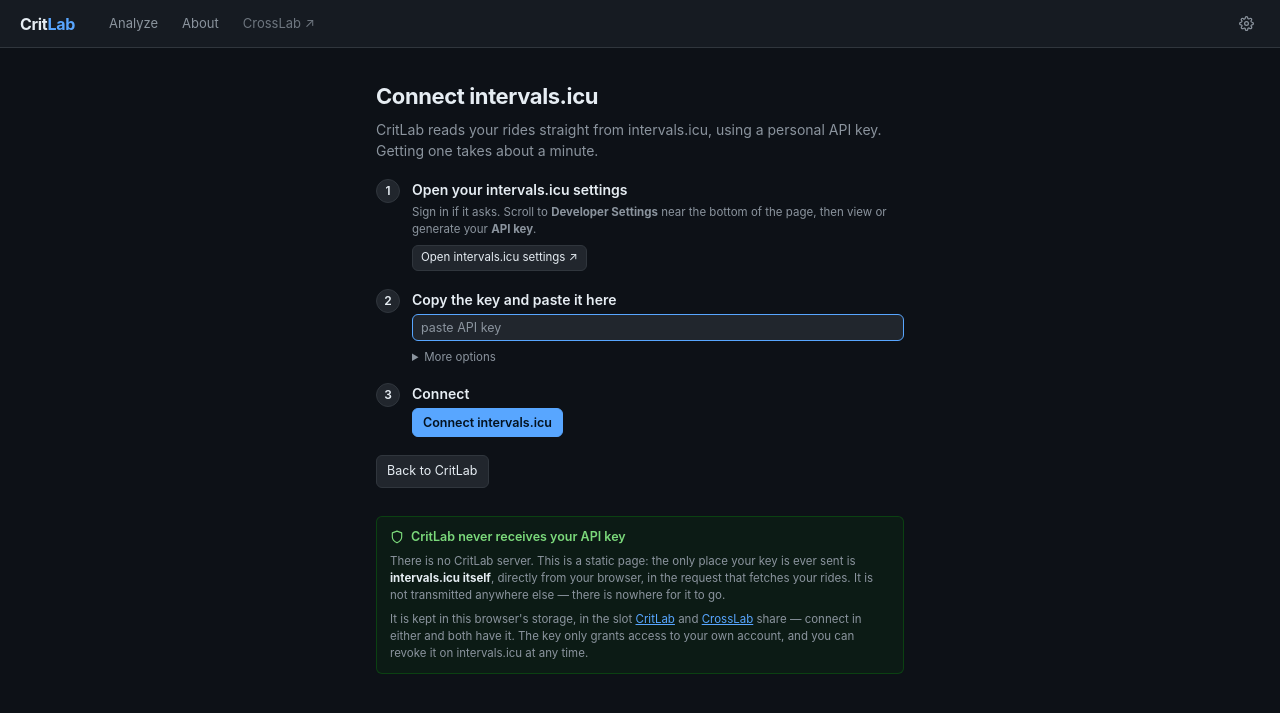
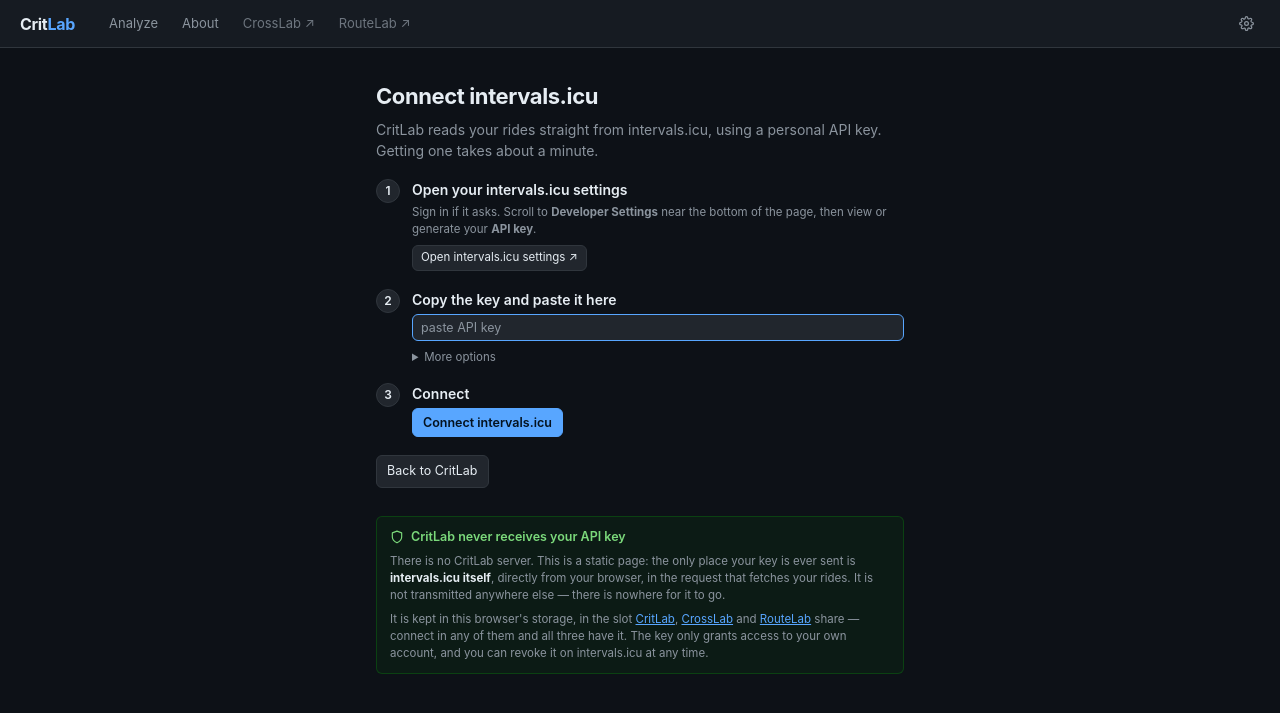
Before and after one commit to ngpaladi/CritLab, a Jekyll site: the page built from connect.html, in a window 1280 px wide. Shown: the top 713 px of the page. Built offline with Jekyll 4.4.1, drawn with Linux system fonts in a browser that asks for light colours.

Commit message:
Link RouteLab; connect page names all three tools
- RouteLab ↗ in the nav beside the other sibling, and in About
- On phones the sibling links are hidden (they no longer fit beside the
  title); About links them instead
- connect.html is byte-identical again across CritLab, CrossLab and
  RouteLab: the privacy note says the key slot is shared by all three

Co-Authored-By: Claude Opus 5.5 <noreply@anthropic.com>

```diff
--- a/_layouts/default.html
+++ b/_layouts/default.html
@@ -14,6 +14,7 @@
       <a href="{{ '/' | relative_url }}" {% if page.url == '/' %}class="active"{% endif %}>Analyze</a>
       <a href="{{ '/about.html' | relative_url }}" {% if page.url contains 'about' %}class="active"{% endif %}>About</a>
       <a href="https://www.noahpaladino.com/CrossLab/" class="sibling" title="The cyclocross version">CrossLab ↗</a>
+      <a href="https://www.noahpaladino.com/RouteLab/" class="sibling" title="Plan a route with eat, drink and power cues">RouteLab ↗</a>
     </nav>
     <div class="header-spacer"></div>
     <button id="settings-btn" class="settings-btn" aria-label="Settings">
--- a/about.html
+++ b/about.html
@@ -16,7 +16,11 @@ title: About
 <p>
   It runs entirely in your browser. There is no CritLab server, no account, and
   no upload. Races you load are stored in this browser's IndexedDB and go
-  nowhere else.
+  nowhere else. Its siblings are
+  <a href="https://www.noahpaladino.com/CrossLab/">CrossLab</a>, for cyclocross,
+  and <a href="https://www.noahpaladino.com/RouteLab/">RouteLab</a>, for planning a
+  route with eat, drink and power cues; all three share their settings and
+  intervals.icu key.
 </p>
 
 <h2>What it actually computes</h2>
--- a/assets/css/main.css
+++ b/assets/css/main.css
@@ -847,6 +847,11 @@ a.btn { text-decoration: none; display: inline-block; }
 .btn.icu-connect-cta { display: block; text-align: center; padding: 8px; margin-bottom: 6px; }
 
 .site-nav a.sibling { opacity: .75; }
+/* Two sibling links don't fit beside the title on a phone; About links them too. */
+@media (max-width: 600px) {
+  .site-header { gap: 10px; padding: 0 12px; }
+  .site-nav a.sibling { display: none; }
+}
 .privacy-callout a { color: var(--accent); }
 
 /* A small inline spinner for anything still on its way: a status note, a card
--- a/connect.html
+++ b/connect.html
@@ -81,9 +81,10 @@ title: Connect intervals.icu
     </p>
     <p>
       It is kept in this browser's storage, in the slot
-      <a href="https://www.noahpaladino.com/CritLab/">CritLab</a> and
-      <a href="https://www.noahpaladino.com/CrossLab/">CrossLab</a> share &mdash; connect
-      in either and both have it. The key only grants access to your own account, and
+      <a href="https://www.noahpaladino.com/CritLab/">CritLab</a>,
+      <a href="https://www.noahpaladino.com/CrossLab/">CrossLab</a> and
+      <a href="https://www.noahpaladino.com/RouteLab/">RouteLab</a> share &mdash; connect
+      in any of them and all three have it. The key only grants access to your own account, and
       you can revoke it on intervals.icu at any time.
     </p>
   </div>
```
